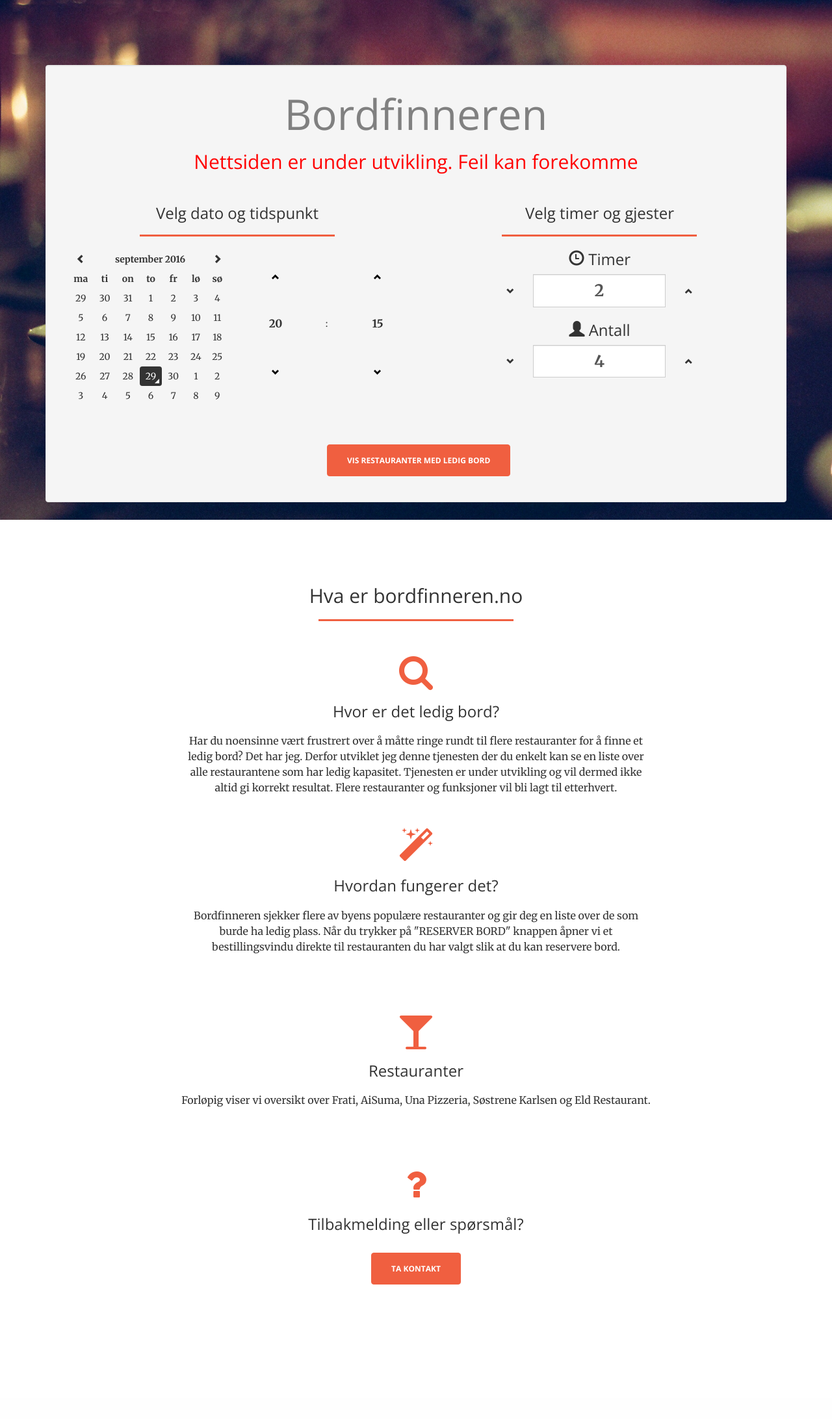
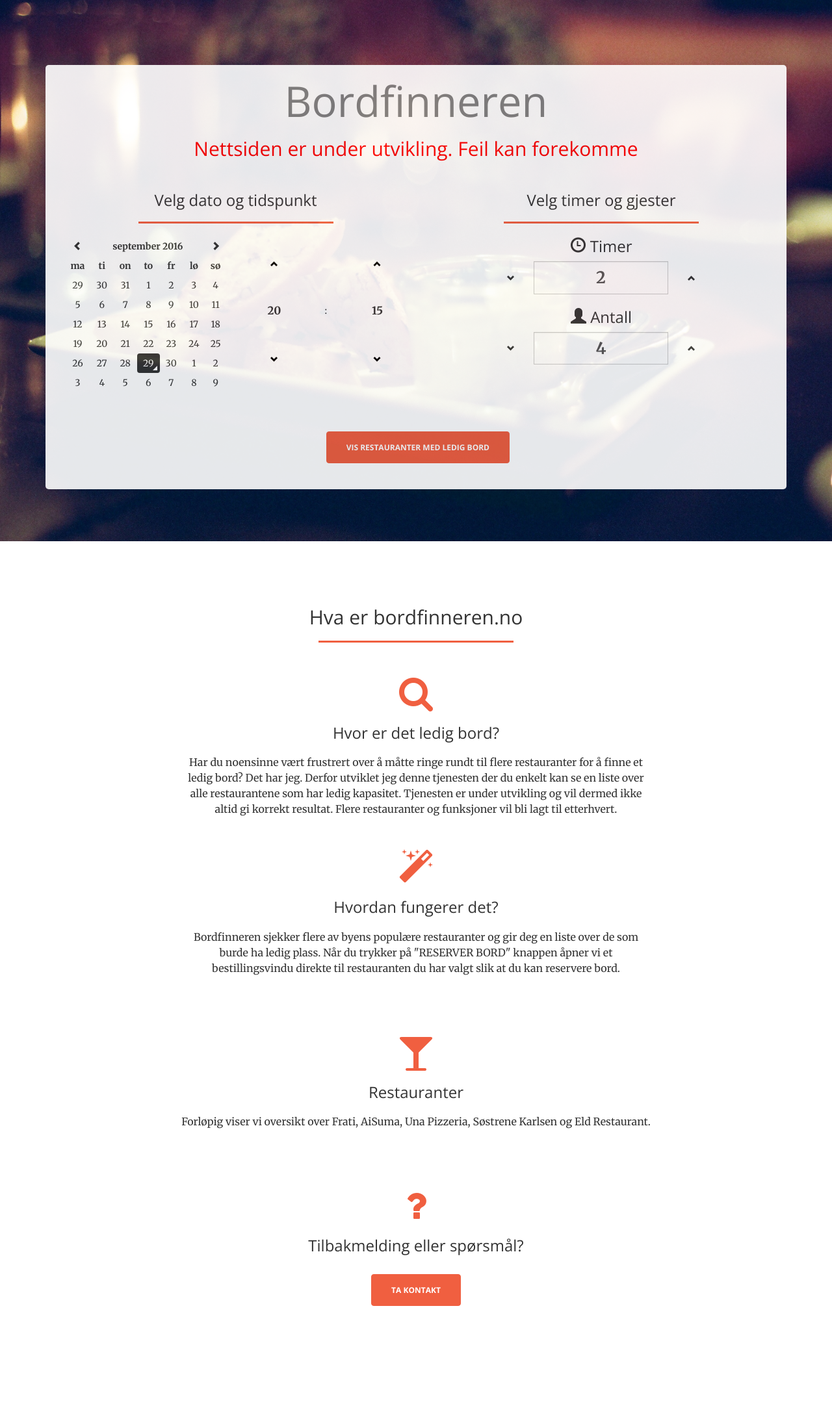
Before and after one commit to okristian1/bord, a Flask app: page / in a window 1280 px wide. Shown: the whole page at 65% size. Before the commit the page ends 1977 px from the top, so only its background shows below. Run offline with Flask 2, Linux system fonts and the light colour scheme; parts of the project's set-up code (start-up, migrations or seed data) failed here and were passed over; some libraries are stand-ins or nearby versions.

Commit message:
html crap

```diff
--- a/static/styles/css/creative.css
+++ b/static/styles/css/creative.css
@@ -132,7 +132,7 @@ header {
     display:block;
     position: relative;
     width: 100%;
-    height: 100%;
+    height: auto;
     background-image:url('../../media/headers/snack-min.jpg');
     background-repeat: no-repeat;
     -webkit-background-size: cover;
@@ -225,6 +225,11 @@ header {
     -o-background-size: cover;
 }
 
+.main {
+  background-color: white;
+  border-radius: 5px;
+  opacity: 0.9
+}
 
 header .header-content {
     position: relative;
--- a/templates/dev.html
+++ b/templates/dev.html
@@ -26,7 +26,7 @@
 <section>
 <div class="container">
   <header>
-  <div class="col-md-12 col-xs-12 well">
+  <div class="col-md-12 col-xs-12 main">
     <h1 class="title">Bordfinneren</h1>
     <h2 style="color:red">Nettsiden er under utvikling. Feil kan forekomme</h2>
         <br>
@@ -80,7 +80,7 @@
                       <div class="col-md-10 col-md-offset-1">
                     <div class="col-lg-2 col-lg-offset-4 text-center">
                     <input type="submit" class="btn btn-primary btn-xl" value="Vis restauranter med ledig bord">
-                    <br><br>
+                    <br><br><br>
                   </div>
                   </form>
                  </div>
@@ -92,7 +92,7 @@
 
 <section>
   <div class="container">
-  <div class="col-lg-8 col-lg-offset-2 col-xs-12">
+  <div class="col-md-8 col-md-offset-2 col-xs-12">
       <div class="text-center">
         <br>
         <h2 class="section-heading">Hva er bordfinneren.no</h2>
--- a/templates/restaurants.html
+++ b/templates/restaurants.html
@@ -18,7 +18,7 @@
     <hr>
   </div>
   <div class="col-lg-2 col-lg-offset-5">
-    <a href="/" class="btn btn-primary btn-xl btn-block" role="button">Tilbake</a>
+    <a href="/" class="btn btn-primary btn-xs btn-block" role="button"><span class="glyphicon glyphicon-arrow-left"></span> Tilbake</a>
   </div>
   </div>
 </div>
```
